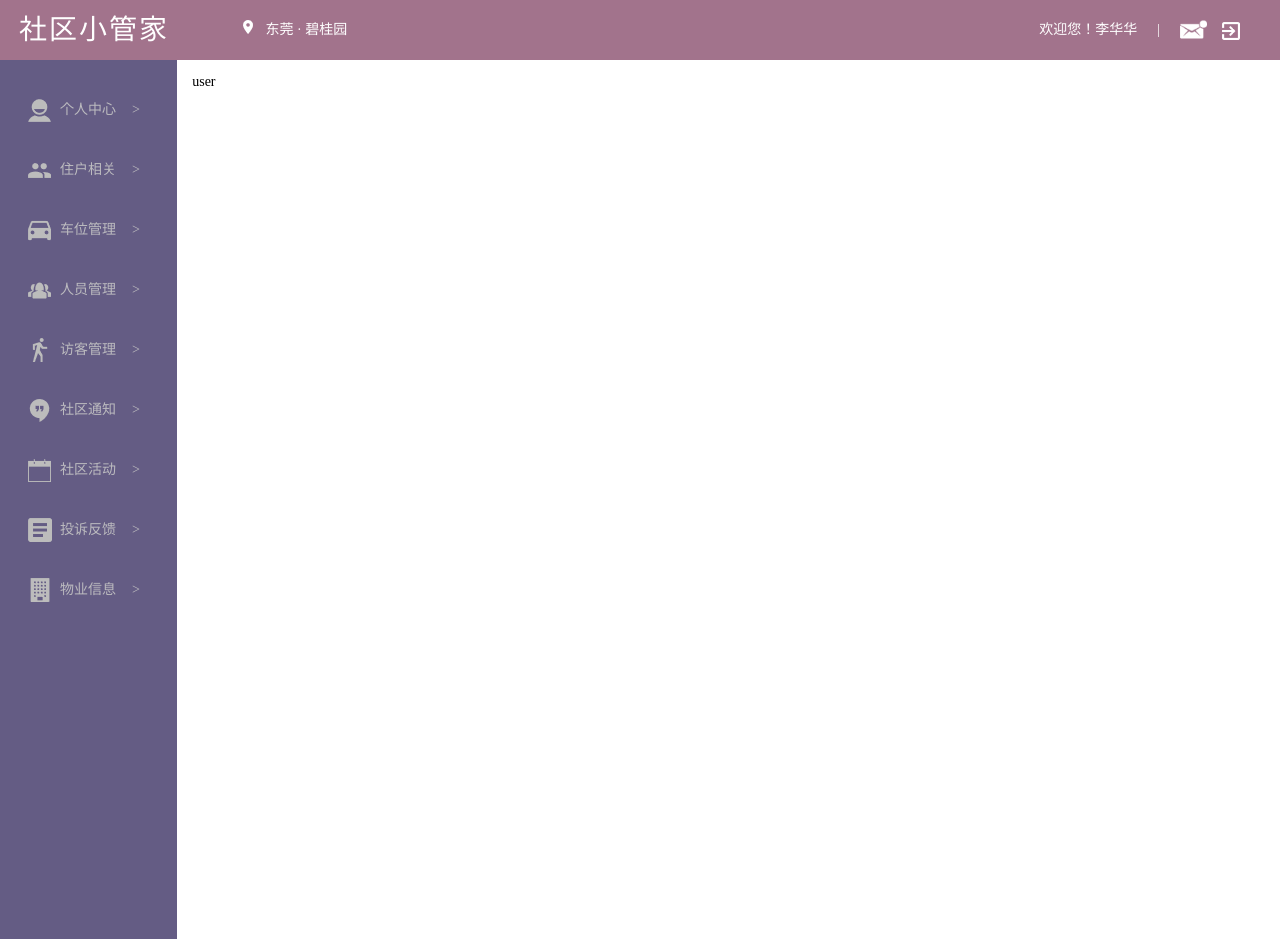
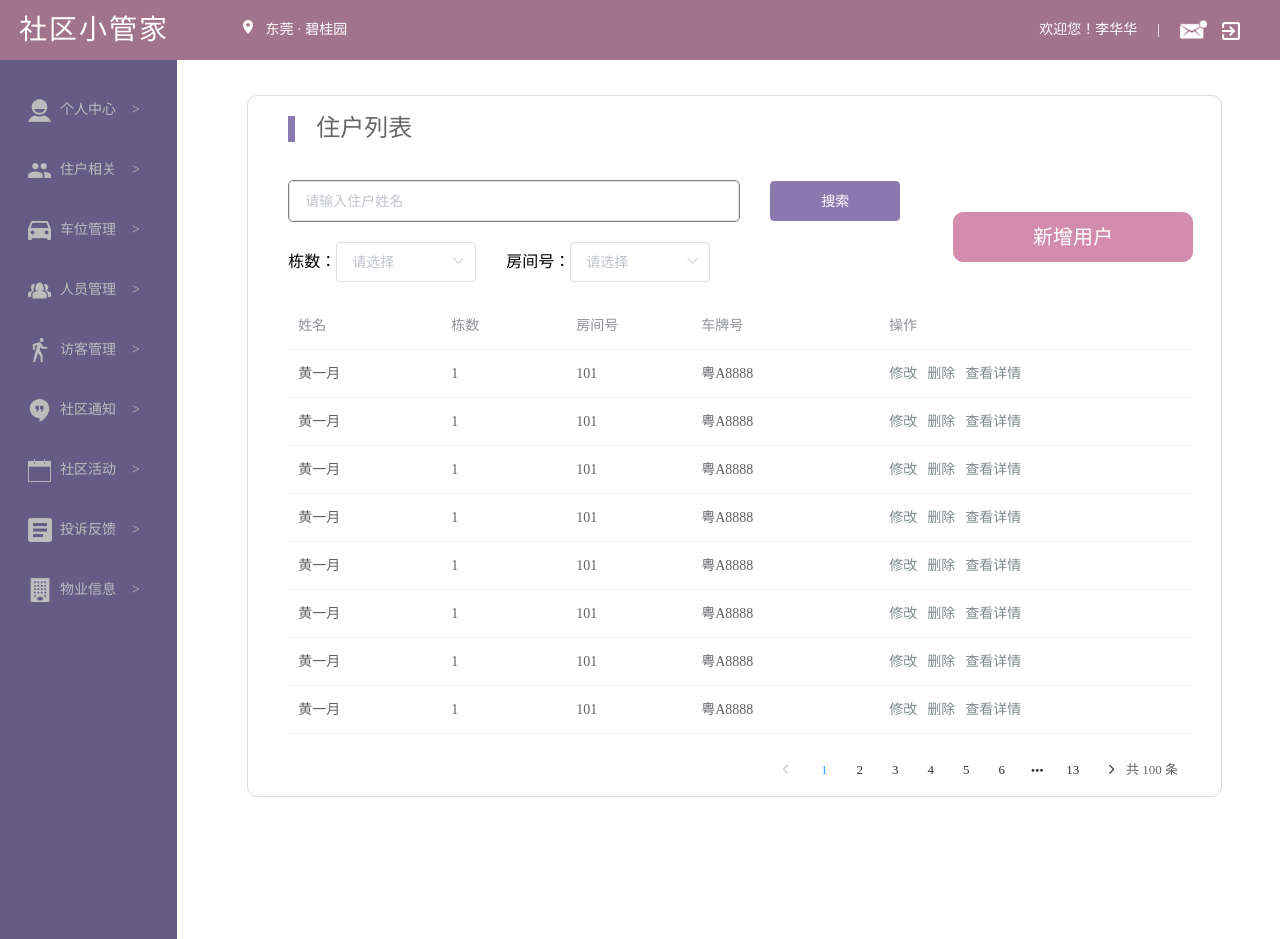
Before and after one commit to WritingCode6/CommunityManagementSystem-frontend, a Vue app: page /index/user in a window 1280 px wide. Built offline with nearby package versions, Linux system fonts and the light colour scheme.

Commit message:
新增用户相关页面
1. 未对接后台
2. 操作的三个选项未做

```diff
--- a/src/views/user/user.vue
+++ b/src/views/user/user.vue
@@ -1,6 +1,85 @@
 <template>
   <div id="user">
-    user
+    <div class="user_box">
+      <h3>住户列表</h3>
+      <div class="search_form">
+        <div class="search_box1">
+          <el-input
+                  v-model="name"
+                  class="search_input"
+                  placeholder="请输入住户姓名"></el-input>
+          <el-button type="primary">搜索</el-button>
+        </div>
+        <div class="search_box2">
+          <div class="select_box1">
+            <label>栋数：</label>
+            <el-select v-model="buildingNumber" class="select">
+              <el-option value="1"></el-option>
+              <el-option value="2"></el-option>
+              <el-option value="3"></el-option>
+              <el-option value="4"></el-option>
+              <el-option value="5"></el-option>
+              <el-option value="6"></el-option>
+              <el-option value="7"></el-option>
+              <el-option value="8"></el-option>
+              <el-option value="9"></el-option>
+              <el-option value="10"></el-option>
+            </el-select>
+          </div>
+          <div class="select_box2">
+            <label>房间号：</label>
+            <el-select v-model="roomNumber" class="select">
+              <el-option value="100"></el-option>
+              <el-option value="101"></el-option>
+              <el-option value="102"></el-option>
+              <el-option value="103"></el-option>
+              <el-option value="104"></el-option>
+              <el-option value="105"></el-option>
+              <el-option value="106"></el-option>
+              <el-option value="107"></el-option>
+              <el-option value="108"></el-option>
+              <el-option value="109"></el-option>
+            </el-select>
+          </div>
+        </div>
+      </div>
+      <div class="user_table">
+        <div class="add_user">
+          <el-button type="primary" class="add_button">新增用户</el-button>
+        </div>
+        <el-table
+                :data="userData"
+                style="width: 100%"
+                highlight-current-row>
+          <!-- 设置min-width来自适应宽度 -->
+          <el-table-column prop="name" label="姓名" min-width="12%"></el-table-column>
+          <el-table-column prop="buildingNumber" label="栋数" min-width="10%"></el-table-column>
+          <el-table-column prop="roomNumber" label="房间号" min-width="10%"></el-table-column>
+          <el-table-column prop="plateNumber" label="车牌号" min-width="15%"></el-table-column>
+          <el-table-column label="操作" min-width="25%">
+            <a href>
+              <span class="operation">修改</span>
+            </a>
+            <a href>
+              <span class="operation">删除</span>
+            </a>
+            <router-link to="/index/user">
+              <span class="operation">查看详情</span>
+            </router-link>
+          </el-table-column>
+        </el-table>
+        <div class="page_block">
+          <el-pagination
+                  @size-change="handleSizeChange"
+                  @current-change="handleCurrentChange"
+                  :current-page="currentPage"
+                  :page-size="pageSize"
+                  :total="total"
+                  layout="prev, pager, next, total">
+          </el-pagination>
+        </div>
+      </div>
+    </div>
   </div>
 </template>
 
@@ -8,11 +87,159 @@
   export default {
     name: "user",
     data() {
-        return {}
+        return {
+          name: '',
+          buildingNumber: '',
+          roomNumber: '',
+          userData: [
+            {
+              name: '黄一月',
+              buildingNumber: '1',
+              roomNumber: '101',
+              plateNumber: '粤A8888'
+            },{
+              name: '黄一月',
+              buildingNumber: '1',
+              roomNumber: '101',
+              plateNumber: '粤A8888'
+            },{
+              name: '黄一月',
+              buildingNumber: '1',
+              roomNumber: '101',
+              plateNumber: '粤A8888'
+            },{
+              name: '黄一月',
+              buildingNumber: '1',
+              roomNumber: '101',
+              plateNumber: '粤A8888'
+            },{
+              name: '黄一月',
+              buildingNumber: '1',
+              roomNumber: '101',
+              plateNumber: '粤A8888'
+            },{
+              name: '黄一月',
+              buildingNumber: '1',
+              roomNumber: '101',
+              plateNumber: '粤A8888'
+            },{
+              name: '黄一月',
+              buildingNumber: '1',
+              roomNumber: '101',
+              plateNumber: '粤A8888'
+            },{
+              name: '黄一月',
+              buildingNumber: '1',
+              roomNumber: '101',
+              plateNumber: '粤A8888'
+            }
+          ],
+          pageSize: 8,
+          total: 100,
+          currentPage: 1
+        }
+    },
+    methods: {
+      //实现分页，未写
+      pagination() {
+        /*this.total = this.userData.length;
+        if(this.userData.length > this.pageSize) {
+          let totalData = this.userData;
+          let data = this.userData.slice(0,this.pageSize);
+          this.userData = data;
+        }*/
+      },
+      handleSizeChange(val) {
+        this.pageSize = val;
+        console.log(`每页 ${val} 条`);
+      },
+      handleCurrentChange(val) {
+        this.currentPage = val;
+        console.log(`当前页: ${val}`);
+      }
+    },
+    beforeMount() {
+      this.pagination();
     }
   }
 </script>
 
 <style scoped>
-
+.user_box {
+  margin-top: 20px;
+  width: 100%;
+  height: 700px;
+  border: 1px solid #dcdcdc;
+  border-radius: 10px;
+  position: relative;
+  left: 55px;
+  font-size: 16px;
+}
+h3 {
+  font-size: 24px;
+  color: #666;
+  margin-left: 68px;
+  margin-top: 20px;
+}
+h3::before {
+  content: "";
+  width: 7px;
+  height: 26px;
+  background: #8a79af;
+  position: absolute;
+  left: 40px;
+  z-index: 1;
+}
+.search_form {
+  display: flex;
+  flex-direction: column;
+  margin: 40px 0 0 40px;
+}
+.search_box2 {
+  display: flex;
+  margin-top: 20px;
+}
+.search_input {
+  width: 450px;
+  border: 1px rgba(0,0,0,0.5) solid;
+  border-radius: 5px;
+}
+.el-button--primary {
+  width: 130px;
+  background: #8a79af;
+  border-color: #8a79af;
+  margin-left: 30px;
+}
+.select {
+  width: 140px;
+}
+.select_box2 {
+  margin-left: 30px;
+}
+.add_user {
+  float: right;
+  margin-top: -90px;
+}
+.add_button {
+  background-color: #D38CAE;
+  width: 240px;
+  height: 50px;
+  font-size: 20px;
+/*  font-weight: 900;*/
+  line-height: 20px;
+  border-color: #D38CAE;
+  border-radius: 10px;
+}
+.user_table {
+  margin: 20px 0 0 40px;
+  width: 93%;
+}
+.operation {
+  display: inline-block;
+  margin-right: 10px;
+}
+.page_block {
+  float: right;
+  margin-top: 20px;
+}
 </style>
```
